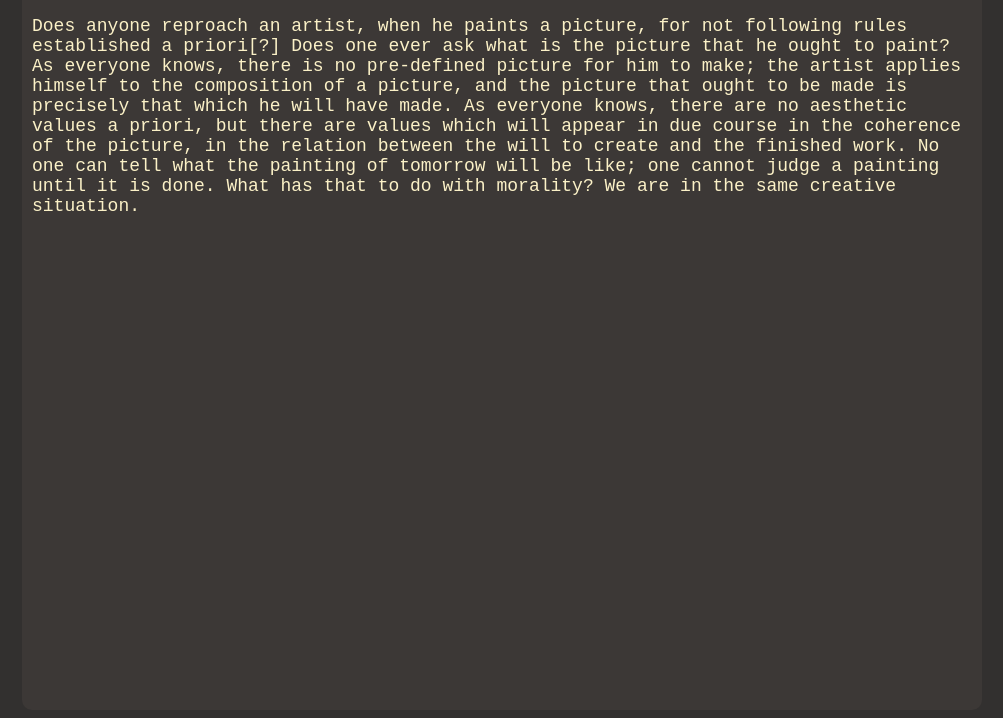
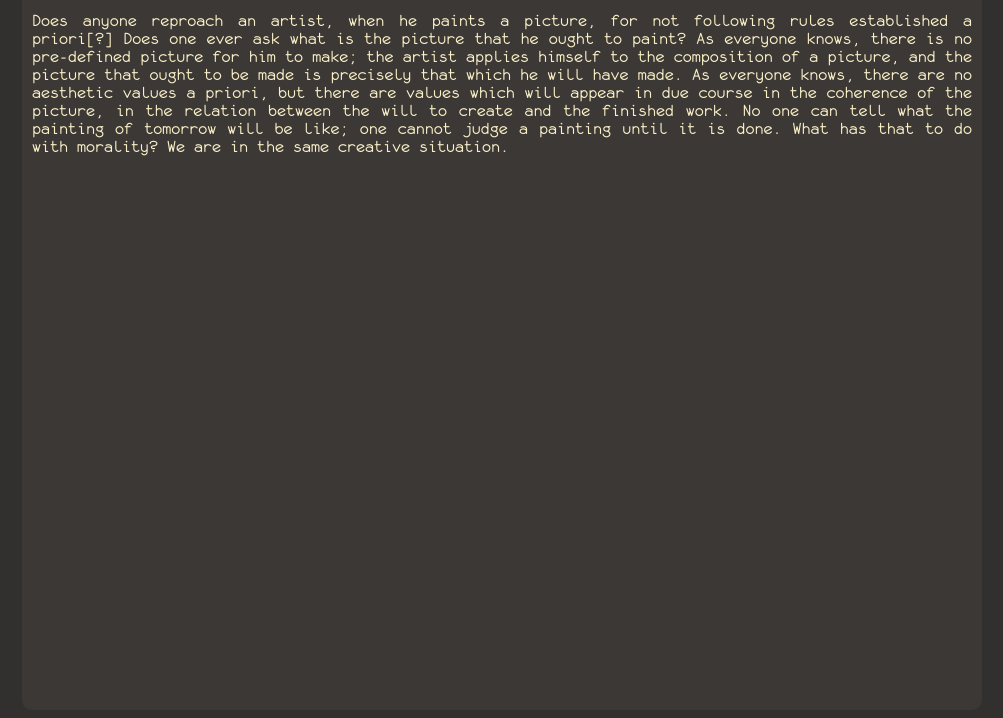
Before and after one commit to Chapterhause/chapterhause.github.io, a plain HTML site: page sartre.html in a window 1280 px wide. Shown: the part 82-800 px from the top of the page, without its empty margins (138-1141 px from the left). Drawn offline with Linux system fonts and the light colour scheme.

Commit message:
Add monofur typeface and justify

```diff
--- a/quote.css
+++ b/quote.css
@@ -1,7 +1,12 @@
+@font-face {
+    font-family: monofur;
+    src: url(monofur.ttf);
+}
+
 body {
 	color: #FBF1C7;
 	background-color: #32302F;
-	font-family: "JetBrains Mono", monospace;
+	font-family: monofur;
 }
 
 .page {
@@ -9,6 +14,8 @@ body {
 	margin: auto;
 	height: 100%;
 	align-items: center;
+	text-align: justify;
+	text-justify: inter-word;
 	display: flex;
 	flex-direction: column;
   background-color: #3C3836;
```
Also changed, not shown: monofur.ttf (added), 1 other file.
